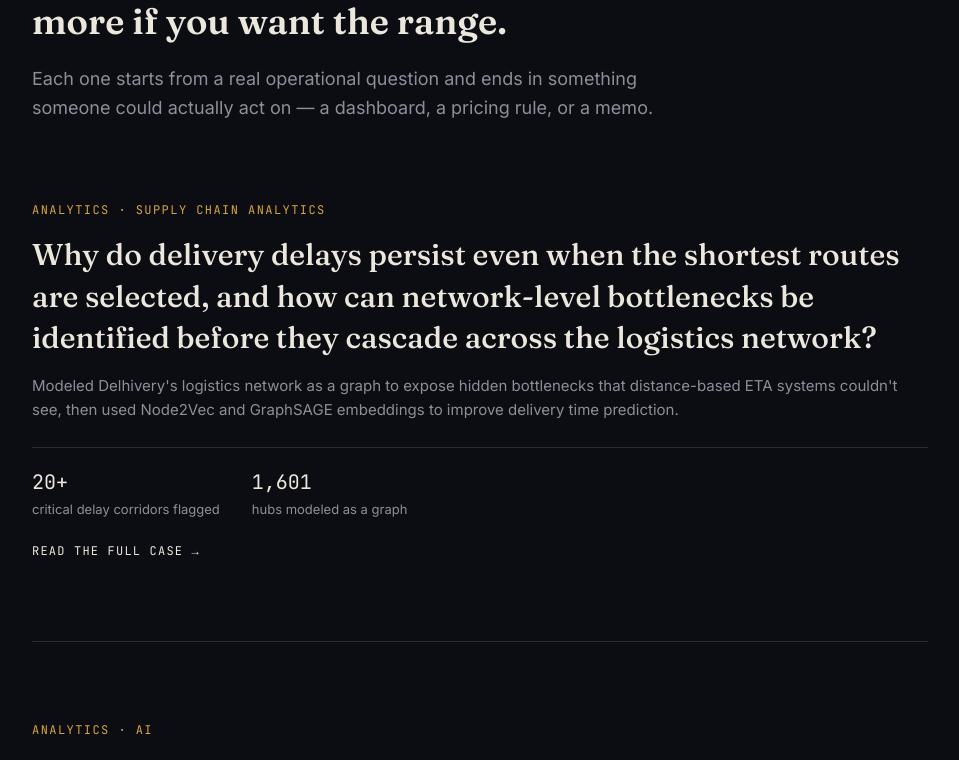
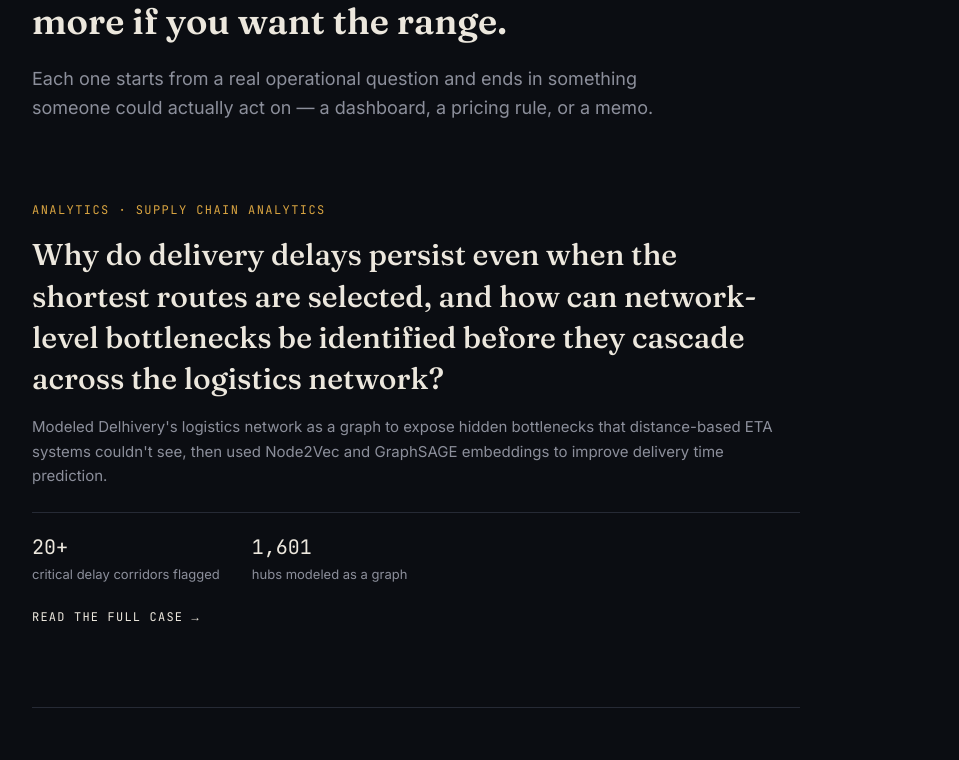
Before and after one commit to arusurya/portfolio, a Next.js app: page / in a window 1280 px wide. Shown: the part 1109-1869 px from the top of the page, without its empty margins (72-1031 px from the left). Built offline with nearby package versions, Linux system fonts and the light colour scheme.

Commit message:
modified:   components/FeaturedProject.tsx

```diff
--- a/components/FeaturedProject.tsx
+++ b/components/FeaturedProject.tsx
@@ -36,7 +36,7 @@
   project: FeaturedProjectData;
 }) {
   return (
-    <article className="max-w-4xl py-12 md:py-20">
+    <article className="max-w-3xl py-12 md:py-20">
 
       <div>
         <p className="font-mono text-xs uppercase tracking-[0.12em] text-amber">
```
